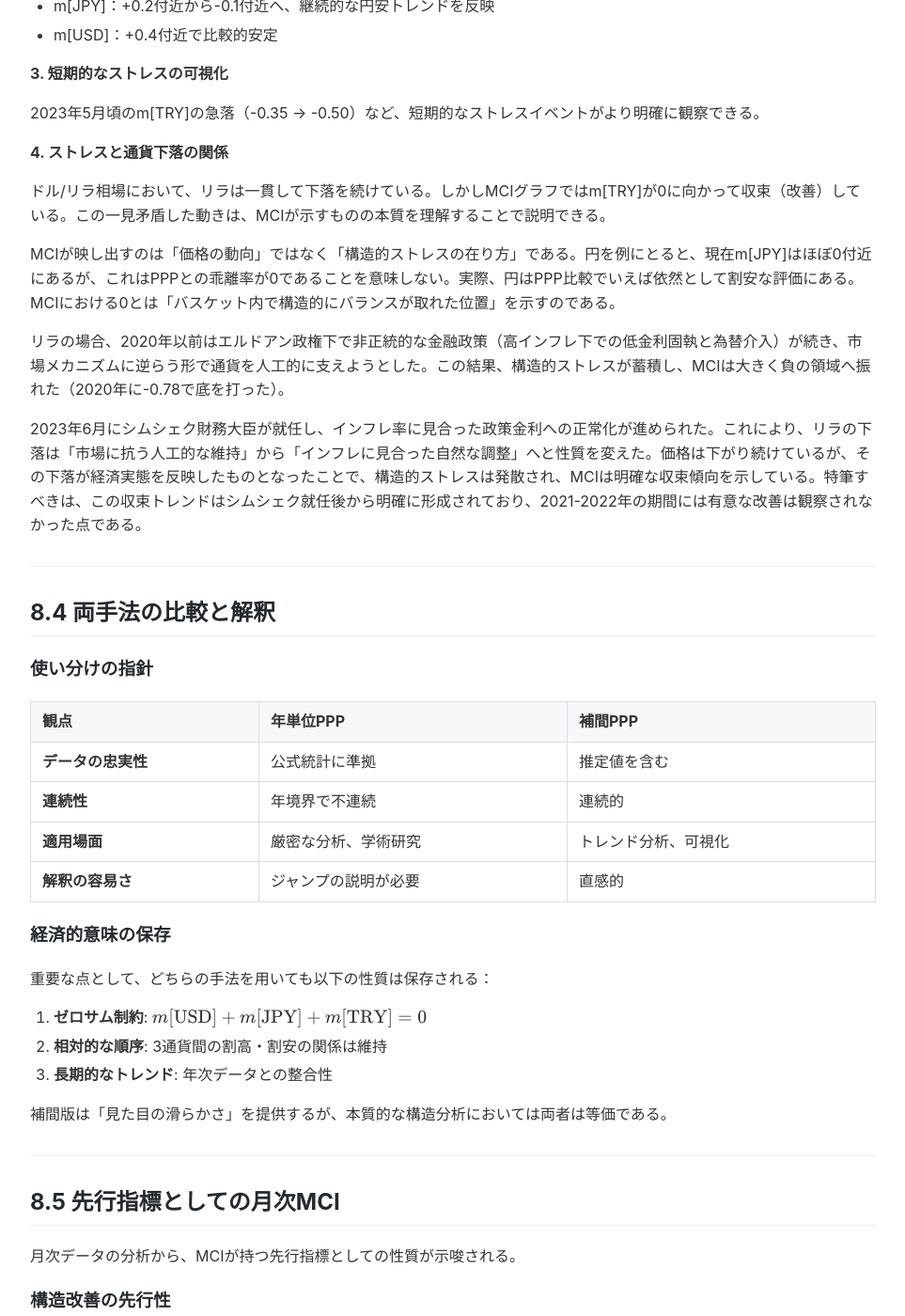
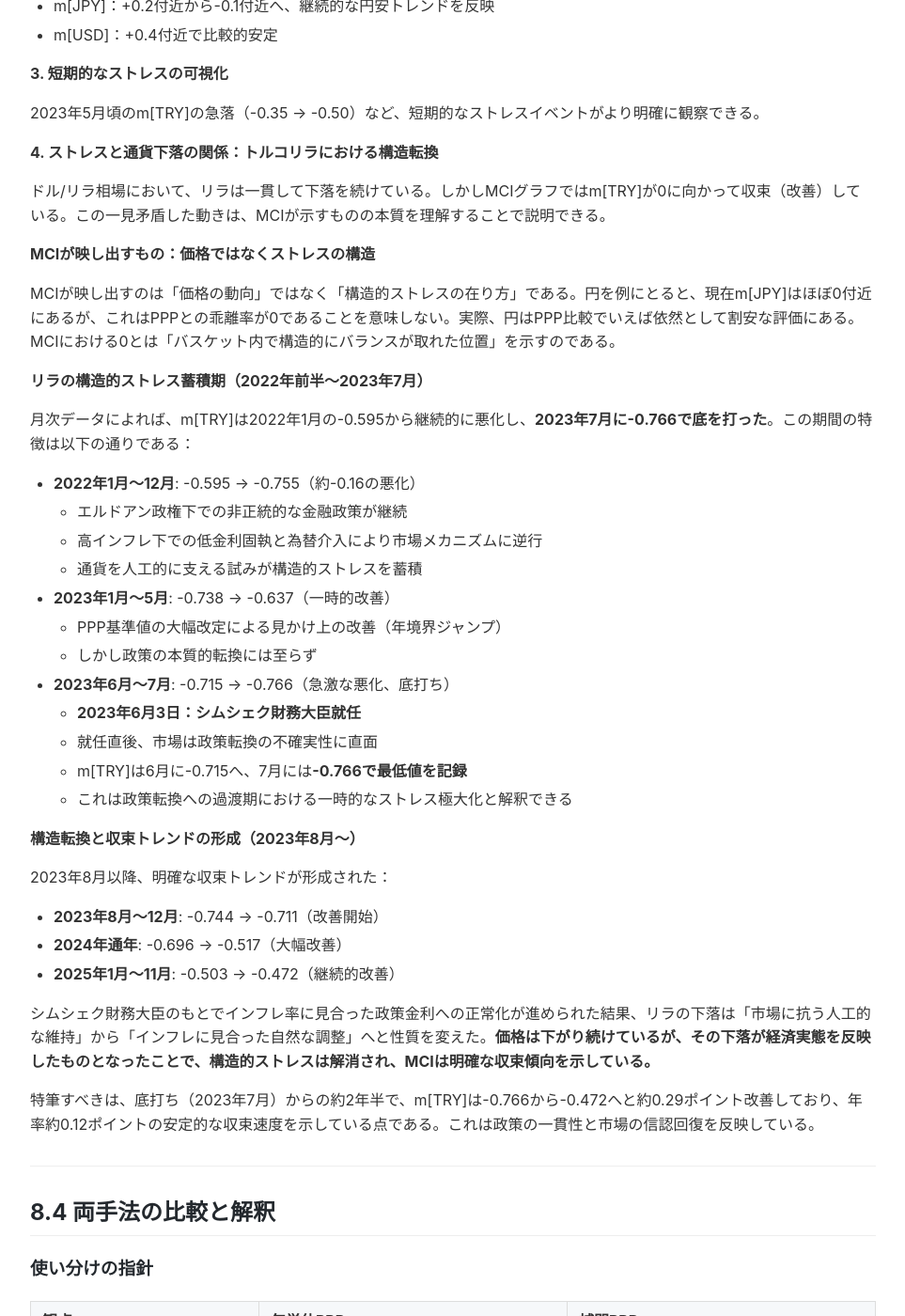
Before and after one commit to onigirito/MCI_Mikan-3-Currency-clr-Index_, a Jekyll site: the page built from docs/CHAPTER8_DRAFT.md, in a window 1280 px wide and 1400 px high, scrolled down 3955 px. Shown: the whole window at 94% size, without its empty margins (158-1121 px from the left). Built offline with Jekyll 4.4.1, drawn with Linux system fonts in a browser that asks for light colours; our own code applies the rules of GitHub Pages for plain Markdown files.

Commit message:
Chapter 8セクション8.4の改修：トルコリラ底打ち時期を最新データで更新
- m[TRY]の底打ち時期を「2020年」から「2023年7月（-0.766）」へ修正
- 時系列を3期に分けて詳細分析：蓄積期・底打ち期・収束期
- シムシェク就任（2023年6月）と底打ちの関係を明確化
- 収束速度（年率約0.12ポイント）を定量化し政策評価を追加
- 2年半で約0.29ポイント改善という具体的進捗を提示

```diff
--- a/docs/CHAPTER8_DRAFT.md
+++ b/docs/CHAPTER8_DRAFT.md
@@ -105,15 +105,44 @@ PPP(year, month) = PPP(year-1) + (PPP(year) - PPP(year-1)) × month / 12
 
 2023年5月頃のm[TRY]の急落（-0.35 → -0.50）など、短期的なストレスイベントがより明確に観察できる。
 
-**4. ストレスと通貨下落の関係**
+**4. ストレスと通貨下落の関係：トルコリラにおける構造転換**
 
 ドル/リラ相場において、リラは一貫して下落を続けている。しかしMCIグラフではm[TRY]が0に向かって収束（改善）している。この一見矛盾した動きは、MCIが示すものの本質を理解することで説明できる。
 
+**MCIが映し出すもの：価格ではなくストレスの構造**
+
 MCIが映し出すのは「価格の動向」ではなく「構造的ストレスの在り方」である。円を例にとると、現在m[JPY]はほぼ0付近にあるが、これはPPPとの乖離率が0であることを意味しない。実際、円はPPP比較でいえば依然として割安な評価にある。MCIにおける0とは「バスケット内で構造的にバランスが取れた位置」を示すのである。
 
-リラの場合、2020年以前はエルドアン政権下で非正統的な金融政策（高インフレ下での低金利固執と為替介入）が続き、市場メカニズムに逆らう形で通貨を人工的に支えようとした。この結果、構造的ストレスが蓄積し、MCIは大きく負の領域へ振れた（2020年に-0.78で底を打った）。
+**リラの構造的ストレス蓄積期（2022年前半〜2023年7月）**
 
-2023年6月にシムシェク財務大臣が就任し、インフレ率に見合った政策金利への正常化が進められた。これにより、リラの下落は「市場に抗う人工的な維持」から「インフレに見合った自然な調整」へと性質を変えた。価格は下がり続けているが、その下落が経済実態を反映したものとなったことで、構造的ストレスは発散され、MCIは明確な収束傾向を示している。特筆すべきは、この収束トレンドはシムシェク就任後から明確に形成されており、2021-2022年の期間には有意な改善は観察されなかった点である。
+月次データによれば、m[TRY]は2022年1月の-0.595から継続的に悪化し、**2023年7月に-0.766で底を打った**。この期間の特徴は以下の通りである：
+
+- **2022年1月〜12月**: -0.595 → -0.755（約-0.16の悪化）
+  - エルドアン政権下での非正統的な金融政策が継続
+  - 高インフレ下での低金利固執と為替介入により市場メカニズムに逆行
+  - 通貨を人工的に支える試みが構造的ストレスを蓄積
+
+- **2023年1月〜5月**: -0.738 → -0.637（一時的改善）
+  - PPP基準値の大幅改定による見かけ上の改善（年境界ジャンプ）
+  - しかし政策の本質的転換には至らず
+
+- **2023年6月〜7月**: -0.715 → -0.766（急激な悪化、底打ち）
+  - **2023年6月3日：シムシェク財務大臣就任**
+  - 就任直後、市場は政策転換の不確実性に直面
+  - m[TRY]は6月に-0.715へ、7月には**-0.766で最低値を記録**
+  - これは政策転換への過渡期における一時的なストレス極大化と解釈できる
+
+**構造転換と収束トレンドの形成（2023年8月〜）**
+
+2023年8月以降、明確な収束トレンドが形成された：
+
+- **2023年8月〜12月**: -0.744 → -0.711（改善開始）
+- **2024年通年**: -0.696 → -0.517（大幅改善）
+- **2025年1月〜11月**: -0.503 → -0.472（継続的改善）
+
+シムシェク財務大臣のもとでインフレ率に見合った政策金利への正常化が進められた結果、リラの下落は「市場に抗う人工的な維持」から「インフレに見合った自然な調整」へと性質を変えた。**価格は下がり続けているが、その下落が経済実態を反映したものとなったことで、構造的ストレスは解消され、MCIは明確な収束傾向を示している。**
+
+特筆すべきは、底打ち（2023年7月）からの約2年半で、m[TRY]は-0.766から-0.472へと約0.29ポイント改善しており、年率約0.12ポイントの安定的な収束速度を示している点である。これは政策の一貫性と市場の信認回復を反映している。
 
 ---
 
```
